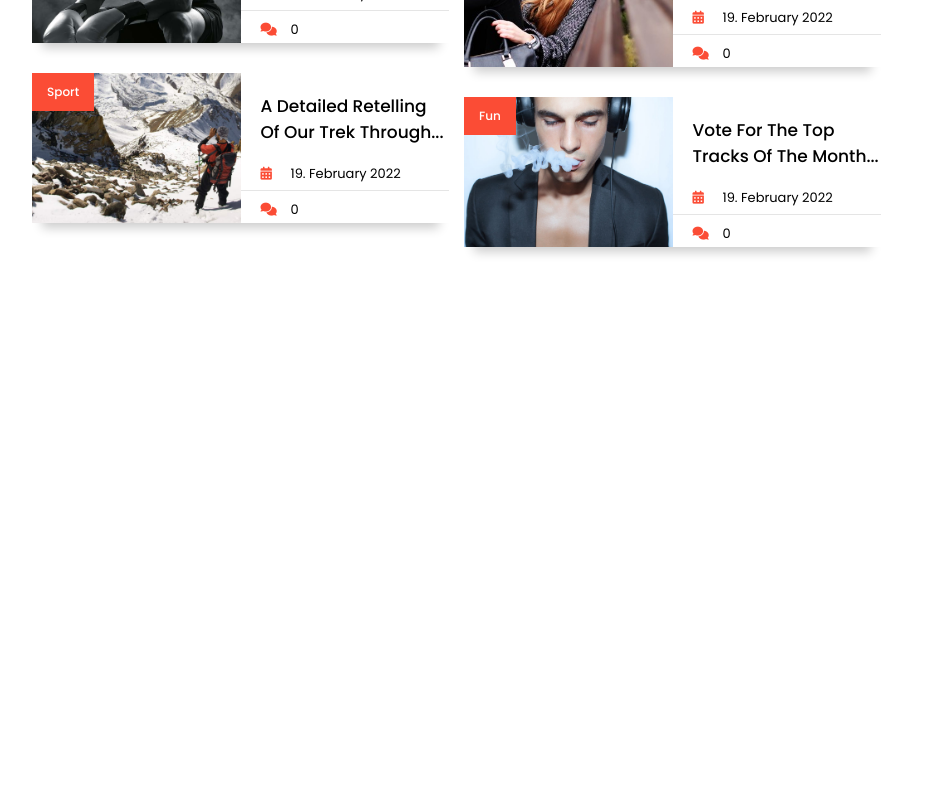
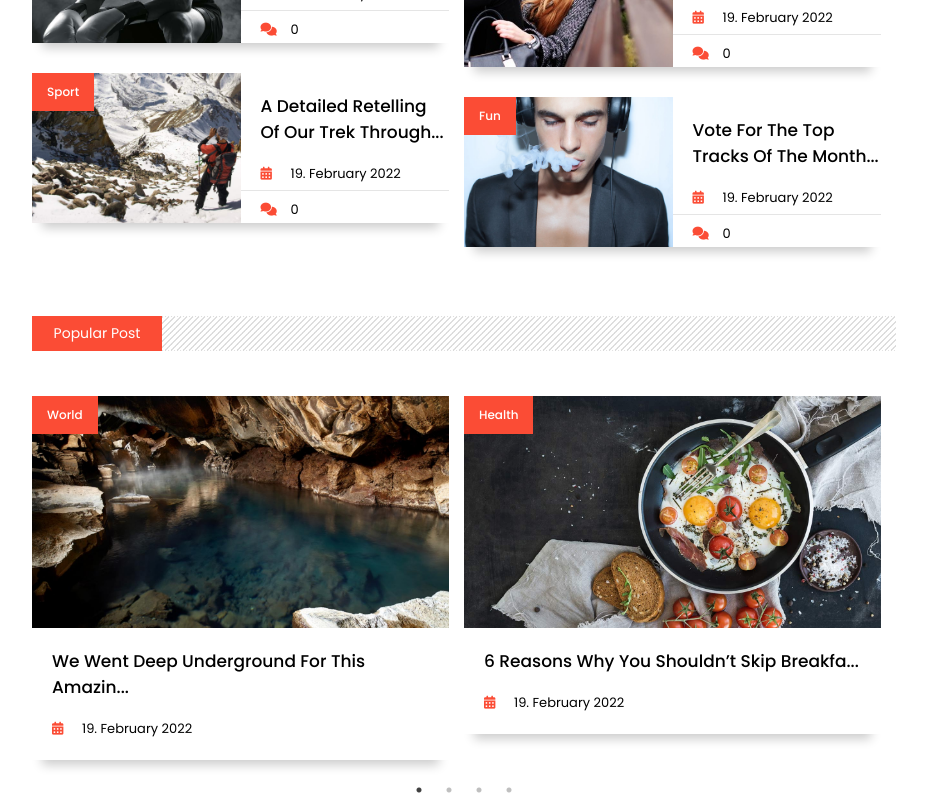
Before and after one commit to himanshu1221/khabartak, a React (Create React App) app: page / in a window 1280 px wide. Shown: the part 1329-2129 px from the top of the page, without its empty margins (32-959 px from the left). Before the commit the page ends 1615 px from the top, so only its background shows below. Built offline with nearby package versions, Linux system fonts and the light colour scheme.

Commit message:
added more boxes of info

```diff
--- /dev/null
+++ b/src/components/home/mainContent/Ppost/Ppost.jsx
@@ -0,0 +1,55 @@
+import React from "react"
+import '../popular/popular.css'
+import Slider from "react-slick"
+import { ppost } from "../../../../dummyData"
+import Heading from '../../../Heading/Heading'
+import './ppost.css'
+
+
+const Ppost = () => {
+    const settings = {
+        dots: true,
+        infinite: true,
+        speed: 500,
+        slidesToShow: 2,
+        slidesToScroll: 1
+      };
+  return (
+    <>
+      <section className='popularPost'>
+        <Heading title='Popular Post' />
+        <div className='content'>
+        <div className='content'>
+          <Slider {...settings}>
+            {ppost.map((val) => {
+              return (
+                <div className='items'>
+                  <div className='box shadow'>
+                    <div className='images'>
+                      <div className='img'>
+                        <img src={val.cover} alt='' />
+                      </div>
+                      <div class='category category1'>
+                        <span>{val.catgeory}</span>
+                      </div>
+                    </div>
+                    <div className='text'>
+                      <h1 className='title'>{val.title.slice(0, 40)}...</h1>
+                      <div className='date'>
+                        <i class='fas fa-calendar-days'></i>
+                        <label>{val.date}</label>
+                      </div>
+                    </div>
+                  </div>
+                </div>
+              )
+            })}
+          </Slider>
+        </div>
+        </div>
+      </section>
+    </>
+  )
+}
+
+export default Ppost
--- /dev/null
+++ b/src/components/home/mainContent/Ppost/ppost.css
@@ -0,0 +1,12 @@
+.popularPost .box{
+    margin: 15px 15px 15px 0;
+}
+
+.popularPost img{
+    width: 100%;
+    height: 100%;
+}
+
+.popularPost .text{
+    padding: 20px;
+}
--- a/src/components/home/mainContent/homes/Home.jsx
+++ b/src/components/home/mainContent/homes/Home.jsx
@@ -1,13 +1,17 @@
 import React from "react"
 import "./style.css"
 import Popular from "../popular/Popular"
+import Ppost from "../Ppost/Ppost"
 
 const Home = () => {
   return (
     <>
       <main>
         <div className='container'>
-          <section className='mainContent'><Popular/></section>
+          <section className='mainContent'>
+            <Popular/>
+            <Ppost/>
+            </section>
           <section className='sideContent'></section>
         </div>
       </main>
```
